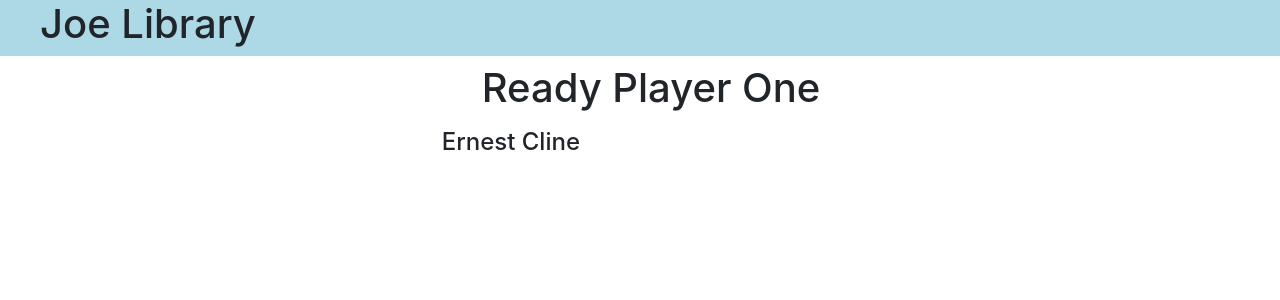
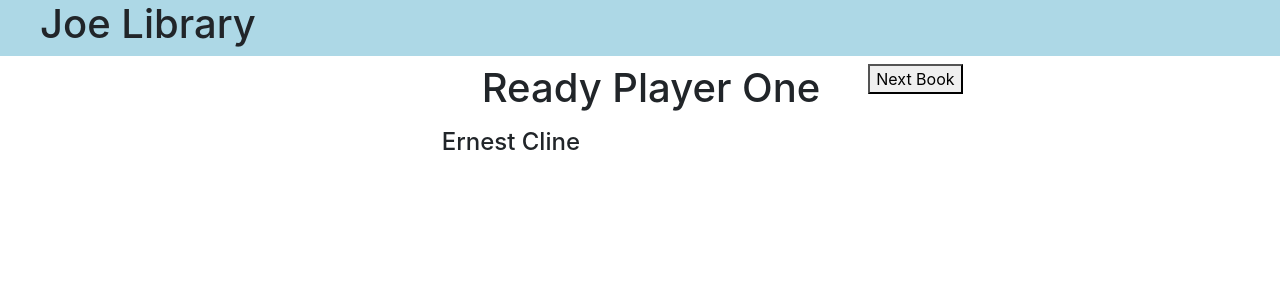
Before and after one commit to JoeYashinsky/dcc-joe-tutorial, a React (Create React App) app: page / in a window 1280 px wide. Shown: the top 300 px of the page. Built offline with nearby package versions, Linux system fonts and the light colour scheme.

Commit message:
created a 'Next Book' button

```diff
--- a/src/components/app.jsx
+++ b/src/components/app.jsx
@@ -38,7 +38,7 @@
             <h4>{this.books[this.state.bookNumber].author}</h4>
           </div>
           <div className="col-md-4">
-            {/*Button here to move to the previous book viewed*/}
+            <button onClick={() => this.goToNextBook()}>Next Book</button>
           </div>
         </div>
       </div>
```
